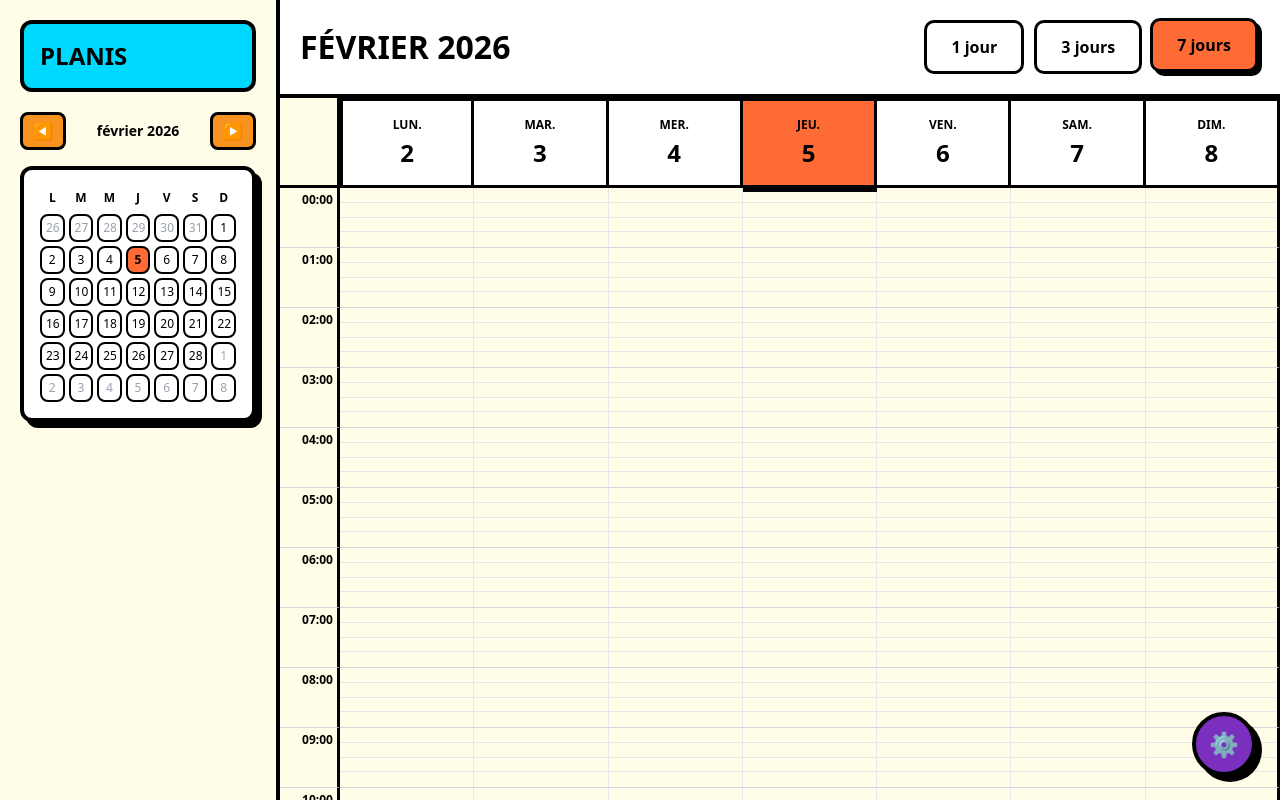
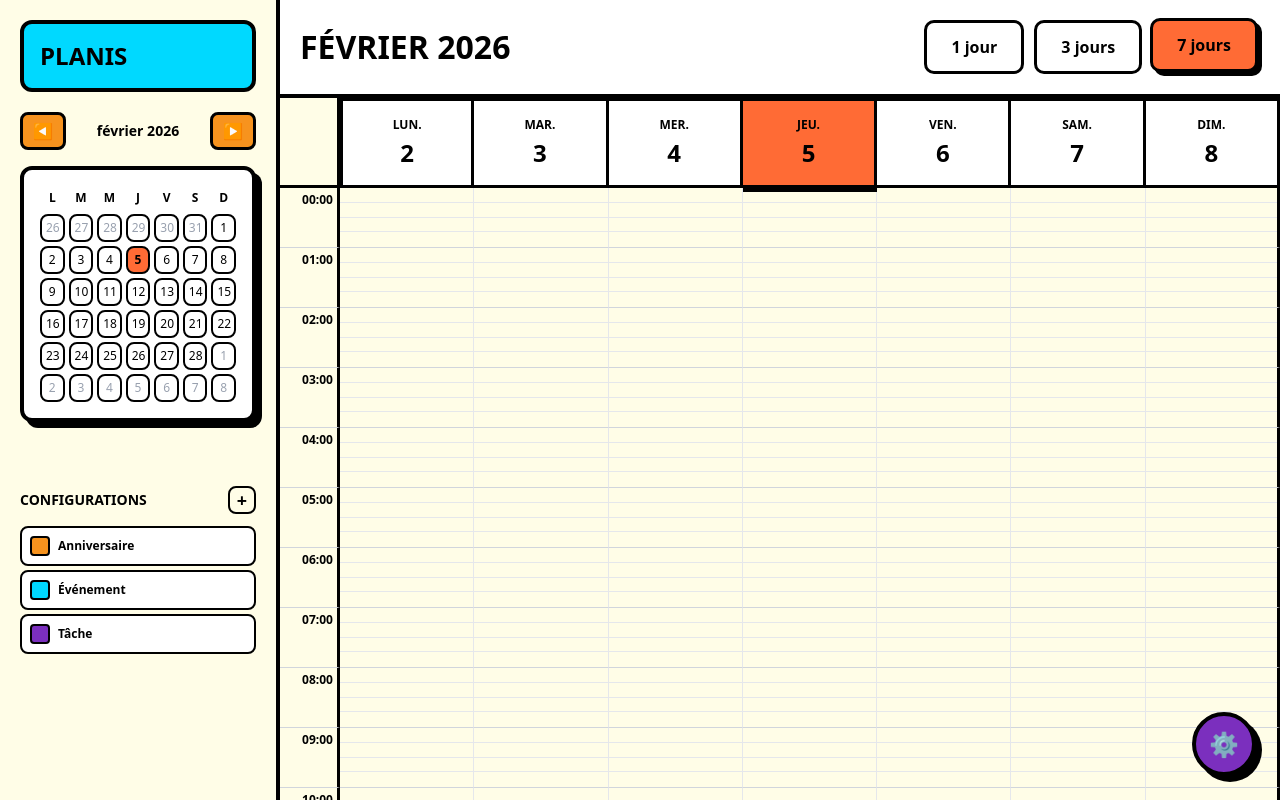
Before and after one commit to Walkberg/Planis, a React (Vite) app in the folder planis/: page / in a window 1280 px wide. Built offline with nearby package versions, Linux system fonts and the light colour scheme.

Commit message:
feat: add ConfigModal and ConfigListSidebar components; integrate into CalendarApp and CalendarPreview

```diff
--- a/planis/src/App.tsx
+++ b/planis/src/App.tsx
@@ -1,8 +1,9 @@
-import { CalendarPreview } from './features/calendar/components/CalendarPreview';
-import { CalendarHeader } from './features/calendar/components/CalendarHeader';
-import { CalendarView } from './features/calendar/components/CalendarView';
-import { CalendarEdit } from './features/events/components/CalendarEdit';
-import { ConfigManagement } from './features/configs/components/ConfigManagement';
+import { CalendarPreview } from "./features/calendar/components/CalendarPreview";
+import { CalendarHeader } from "./features/calendar/components/CalendarHeader";
+import { CalendarView } from "./features/calendar/components/CalendarView";
+import { CalendarEdit } from "./features/events/components/CalendarEdit";
+import { ConfigManagement } from "./features/configs/components/ConfigManagement";
+import { ConfigModal } from "./features/configs/components/ConfigModal";
 
 export const CalendarApp = () => {
   return (
@@ -14,6 +15,7 @@ export const CalendarApp = () => {
       </div>
       <CalendarEdit />
       <ConfigManagement />
+      <ConfigModal />
     </div>
   );
 };
--- /dev/null
+++ b/planis/src/components/ui/Modal.tsx
@@ -0,0 +1,49 @@
+import React, { useEffect, useRef } from "react";
+
+interface ModalProps {
+  isOpen: boolean;
+  onClose: () => void;
+  children: React.ReactNode;
+}
+
+export const Modal: React.FC<ModalProps> = ({ isOpen, onClose, children }) => {
+  const modalRef = useRef<HTMLDivElement>(null);
+
+  useEffect(() => {
+    const handleEscape = (e: KeyboardEvent) => {
+      if (e.key === "Escape") {
+        onClose();
+      }
+    };
+
+    if (isOpen) {
+      document.addEventListener("keydown", handleEscape);
+      document.body.style.overflow = "hidden";
+    }
+
+    return () => {
+      document.removeEventListener("keydown", handleEscape);
+      document.body.style.overflow = "unset";
+    };
+  }, [isOpen, onClose]);
+
+  if (!isOpen) return null;
+
+  return (
+    <div
+      className="fixed inset-0 z-50 flex items-center justify-center bg-black/50"
+      onClick={(e) => {
+        if (e.target === e.currentTarget) {
+          onClose();
+        }
+      }}
+    >
+      <div
+        ref={modalRef}
+        className="bg-white border-4 border-black rounded-xl shadow-neo-lg max-w-3xl w-full max-h-[90vh] overflow-hidden flex flex-col m-4"
+      >
+        <div className="flex-1 overflow-y-auto p-6">{children}</div>
+      </div>
+    </div>
+  );
+};
--- a/planis/src/features/calendar/components/CalendarPreview.tsx
+++ b/planis/src/features/calendar/components/CalendarPreview.tsx
@@ -1,4 +1,5 @@
 import { useCalendar } from "../providers/CalendarProvider";
+import { ConfigListSidebar } from "../../configs/components/ConfigListSidebar";
 
 const DAY_OF_WEEK = ["L", "M", "M", "J", "V", "S", "D"];
 
@@ -64,6 +65,10 @@ export const CalendarPreview = () => {
           ))}
         </div>
       </div>
+
+      <div className="mt-5">
+        <ConfigListSidebar />
+      </div>
     </div>
   );
 };
--- a/planis/src/features/configs/components/ConfigEditor.tsx
+++ b/planis/src/features/configs/components/ConfigEditor.tsx
@@ -220,17 +220,6 @@ export const ConfigEditor: React.FC = () => {
         <div className="border-t-4 border-black pt-4 mt-4">
           <div className="flex items-center justify-between mb-4">
             <h3 className="font-bold uppercase text-sm">Champs dynamiques</h3>
-            <button
-              onClick={handleAddField}
-              disabled={isSystemConfig}
-              className={`bg-neo-green border-[3px] border-black rounded-lg px-3 py-2 font-bold text-sm uppercase shadow-neo-md transition-all ${
-                isSystemConfig
-                  ? "opacity-50 cursor-not-allowed"
-                  : "hover:bg-[#2ecc71]"
-              }`}
-            >
-              + Ajouter un champ
-            </button>
           </div>
 
           {formData.fieldConfigs.length > 0 ? (
@@ -249,6 +238,17 @@ export const ConfigEditor: React.FC = () => {
               Aucun champ dynamique défini
             </div>
           )}
+          <button
+            onClick={handleAddField}
+            disabled={isSystemConfig}
+            className={`bg-neo-green w-full border-[3px] border-black rounded-lg px-3 py-2 font-bold text-sm uppercase shadow-neo-md transition-all ${
+              isSystemConfig
+                ? "opacity-50 cursor-not-allowed"
+                : "hover:bg-[#2ecc71]"
+            }`}
+          >
+            + Ajouter un champ
+          </button>
         </div>
       </div>
       <div className="flex gap-2 mt-4 pt-4 border-t-4 border-black">
--- /dev/null
+++ b/planis/src/features/configs/components/ConfigListSidebar.tsx
@@ -0,0 +1,54 @@
+import React from "react";
+import { useConfig } from "../providers/ConfigProvider";
+
+export const ConfigListSidebar: React.FC = () => {
+  const { configs, setSelectedConfig, loading } = useConfig();
+
+  if (loading) {
+    return (
+      <div className="bg-white border-4 border-black p-3 rounded-xl shadow-neo-lg">
+        <p className="text-xs text-gray-500 text-center">Chargement...</p>
+      </div>
+    );
+  }
+
+  return (
+    <div className="mt-16 rounded-xl">
+      <div className="flex items-center justify-between mb-3">
+        <h3 className="font-bold text-sm uppercase m-0">Configurations</h3>
+        <button
+          onClick={() =>
+            setSelectedConfig({
+              id: "",
+              name: "",
+              color: "#00D9FF",
+              isAllDay: false,
+              isSystemConfig: false,
+              fieldConfigs: [],
+            })
+          }
+          className="bg-neo-green border-2 border-black rounded-lg w-7 h-7 flex items-center justify-center font-bold text-lg shadow-neo-sm transition-all hover:bg-[#2ecc71] hover:scale-105"
+          title="Ajouter une configuration"
+        >
+          +
+        </button>
+      </div>
+
+      <div className="flex flex-col gap-1 overflow-y-auto">
+        {configs.map((config) => (
+          <button
+            key={config.id}
+            onClick={() => setSelectedConfig(config)}
+            className="flex items-center gap-2 p-2 border-2 border-black rounded-lg bg-white hover:bg-gray-50 transition-all text-left cursor-pointer"
+          >
+            <div
+              className="w-5 h-5 rounded border-2 border-black flex-shrink-0"
+              style={{ backgroundColor: config.color }}
+            />
+            <span className="font-bold text-xs truncate">{config.name}</span>
+          </button>
+        ))}
+      </div>
+    </div>
+  );
+};
--- /dev/null
+++ b/planis/src/features/configs/components/ConfigModal.tsx
@@ -0,0 +1,18 @@
+import React, { useEffect } from "react";
+import { useConfig } from "../providers/ConfigProvider";
+import { Modal } from "../../../components/ui/Modal";
+import { ConfigEditor } from "./ConfigEditor";
+
+export const ConfigModal: React.FC = () => {
+  const { selectedConfig, setSelectedConfig } = useConfig();
+
+  const handleClose = () => {
+    setSelectedConfig(null);
+  };
+
+  return (
+    <Modal isOpen={selectedConfig !== null} onClose={handleClose}>
+      <ConfigEditor />
+    </Modal>
+  );
+};
--- a/planis/src/features/events/components/fields/FieldFactory.tsx
+++ b/planis/src/features/events/components/fields/FieldFactory.tsx
@@ -115,7 +115,7 @@ export const FieldFactory: React.FC<FieldFactoryProps> = ({
       );
 
     default:
-      console.warn(`Unsupported field type: ${field.type}`);
+      console.warn(`Unsupported field type: ${(field as any).type}`);
       return null;
   }
 };
```
